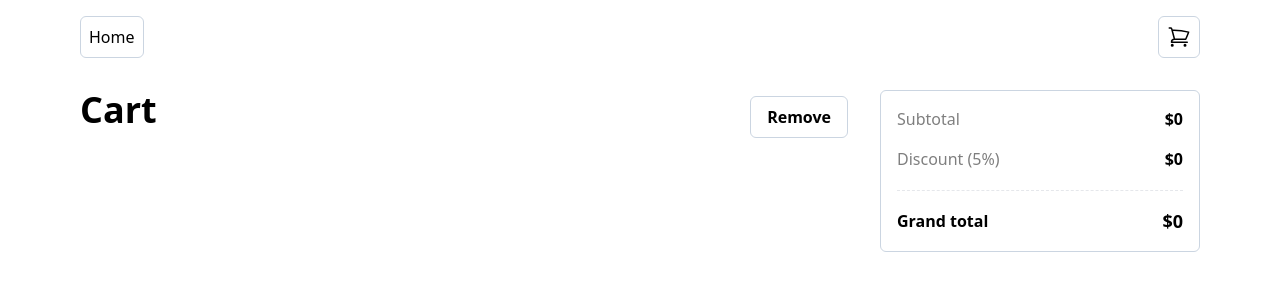
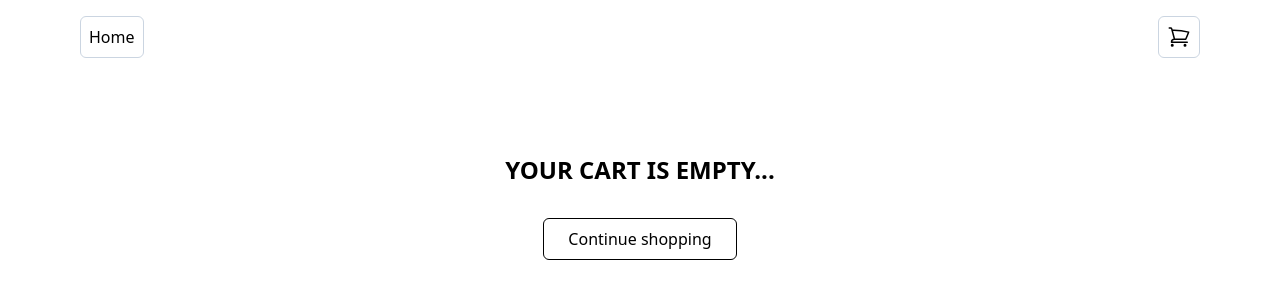
Before and after one commit to facindito/e-commerce, a React (Vite) app: page /cart in a window 1280 px wide. Shown: the top 300 px of the page. Built offline with nearby package versions, Linux system fonts and the light colour scheme.

Commit message:
item quantity indicator and empty cart page

```diff
--- a/src/App.jsx
+++ b/src/App.jsx
@@ -4,7 +4,7 @@ import { Outlet } from 'react-router-dom'
 
 export default function App () {
   return (
-    <div className='max-w-6xl mx-auto flex flex-col overflow-hidden'>
+    <div className='h-auto overflow-hidden'>
       <CartProvider>
         <Header />
         <Outlet />
--- a/src/components/Cart.jsx
+++ b/src/components/Cart.jsx
@@ -3,12 +3,12 @@ import useCart from '../hooks/useCart'
 export default function CartItems () {
   const { cart, removeToCart, addToCart } = useCart()
 
-  if (!cart.total) return null
+  if (cart.total === 0) return null
   return (
     <main>
       <table className='w-full'>
         <thead>
-          <tr className='text-gray-400 text-left hidden md:table-row'>
+          <tr className='text-gray-400 text-left hidden sm:table-row'>
             <th className='px-4 py-2 font-medium' colSpan='2'>Product</th>
             <th className='px-4 py-2 font-medium'>Quantity</th>
             <th className='px-4 py-2 font-medium'>Price</th>
@@ -18,19 +18,19 @@ export default function CartItems () {
           {
             Object
               .keys(cart)
-              .filter(key => key !== 'total')
+              .filter(key => key !== 'total' && key !== 'count')
               .map(key => {
                 const { title, price, quantity, thumbnail } = cart[key]
                 return (
-                  <tr key={key} className='border-t flex flex-col justify-between items-center md:table-row'>
+                  <tr key={key} className='border-t flex flex-col justify-between items-center sm:table-row'>
                     <td className='px-4 py-2'>
-                      <div className='w-80 sm:w-24 border border-slate-300 rounded-md overflow-hidden'>
+                      <div className='w-full sm:w-24 border border-black rounded-md overflow-hidden'>
                         <img src={thumbnail} alt={title} className='object-contain aspect-square' />
                       </div>
                     </td>
                     <td className='px-4 py-2'>{title}</td>
                     <td className='px-4 py-2'>
-                      <div className='w-fit border border-slate-300 rounded-md flex items-center'>
+                      <div className='w-fit border border-black rounded-md flex items-center'>
                         <button
                           className='px-4 py-1'
                           onClick={() => removeToCart(cart[key])}
--- a/src/components/Header.jsx
+++ b/src/components/Header.jsx
@@ -1,9 +1,14 @@
 import { NavLink } from 'react-router-dom'
 import { CartIcon } from './Icons'
+import useCart from '../hooks/useCart'
 
 export default function Header () {
+  const { cart } = useCart()
+
+  console.log(cart)
+
   return (
-    <header className='flex justify-between items-center'>
+    <header className='max-w-6xl mx-auto flex justify-between items-center'>
       <NavLink
         to='/'
         className='p-2 m-4 border border-slate-300 rounded-md hover:bg-slate-300'
@@ -12,9 +17,18 @@ export default function Header () {
       </NavLink>
       <NavLink
         to='/cart'
-        className='p-2 m-4 border border-slate-300 rounded-md hover:bg-slate-300'
+        className='p-2 m-4 border border-slate-300 rounded-md hover:bg-slate-300 relative'
       >
         <CartIcon />
+        {
+          cart && (
+            <div
+              className='w-4 h-4 absolute flex justify-center items-center rounded-full bg-black z-10 top-0.5 right-0.5 text-white text-[10px]'
+            >
+              {cart.count}
+            </div>
+          )
+        }
       </NavLink>
     </header>
   )
--- a/src/pages/Cart.jsx
+++ b/src/pages/Cart.jsx
@@ -1,16 +1,29 @@
+import { Link } from 'react-router-dom'
 import CartItems from '../components/Cart'
 import useCart from '../hooks/useCart'
 
 export default function Cart () {
   const { cart, clearCart } = useCart()
-
+  const discount = Math.round(cart.total * 0.05)
+  if (!cart) {
+    return (
+      <section className='mt-20 flex flex-col justify-center items-center gap-8'>
+        <h2 className='font-bold text-2xl'>YOUR CART IS EMPTY...</h2>
+        <Link
+          to='/'
+          className='px-6 py-2 border border-black rounded-md hover:bg-black hover:text-white'
+        >Continue shopping
+        </Link>
+      </section>
+    )
+  }
   return (
-    <div className='flex flex-col lg:flex-row'>
+    <div className='max-w-6xl mx-auto flex flex-col lg:flex-row'>
       <section className='flex flex-col flex-1'>
         <header className='flex justify-between items-baseline p-4'>
           <h2 className='text-4xl font-bold'>Cart</h2>
           <button
-            className='font-bold hover:bg-slate-300 border border-slate-300 rounded-md px-4 py-2'
+            className='font-bold hover:bg-black hover:text-white border border-black rounded-md px-4 py-2'
             onClick={clearCart}
           >
             Remove
@@ -19,19 +32,19 @@ export default function Cart () {
         <CartItems />
       </section>
       <section className='p-4'>
-        <div className='w-full md:w-80 max-w-sm h-fit border border-slate-300 p-4 rounded-md flex flex-col gap-4'>
+        <div className='w-full md:w-80 max-w-sm h-fit border border-black p-4 rounded-md flex flex-col gap-4'>
           <div className='flex justify-between items-center'>
             <span className='opacity-50 font-medium'>Subtotal</span>
             <strong>${cart.total ? cart.total : 0}</strong>
           </div>
           <div className='flex justify-between items-center'>
             <span className='opacity-50 font-medium'>Discount (5%)</span>
-            <strong>${cart.total ? cart.total * 0.05 : 0}</strong>
+            <strong>${cart.total ? discount : 0}</strong>
           </div>
           <div className='h-1 border-b border-dashed' />
           <div className='flex justify-between items-center'>
             <strong>Grand total</strong>
-            <strong className='text-lg'>${cart.total ? cart?.total - (cart?.total * 0.05) : 0}</strong>
+            <strong className='text-lg'>${cart.total ? cart?.total - (discount) : 0}</strong>
           </div>
         </div>
       </section>
--- a/src/pages/Home.jsx
+++ b/src/pages/Home.jsx
@@ -8,7 +8,7 @@ export default function Home () {
   const filteredProducts = filterProducts({ products })
 
   return (
-    <main className='flex'>
+    <main className='max-w-6xl mx-auto flex flex-col md:flex-row'>
       <Sidebar />
       <Products products={filteredProducts} />
     </main>
--- a/src/reducers/cart.jsx
+++ b/src/reducers/cart.jsx
@@ -1,7 +1,7 @@
 import { useReducer } from 'react'
 
-const cartInitialState = JSON.parse(window.localStorage.getItem('cart')) || {}
-
+const cartInitialState = JSON.parse(window.localStorage.getItem('cart')) || false
+const clearLocalStorage = () => window.localStorage.clear('cart')
 const CART_ACTIONS_TYPES = {
   ADD_TO_CART: 'ADD_TO_CART',
   REMOVE_FROM_CART: 'REMOVE_FROM_CART',
@@ -37,6 +37,7 @@ const UPDATE_STATE_BY_ACTION = {
         ...product,
         quantity: 1
       },
+      count: state.count ? state.count + 1 : 1,
       total: state.total ? state.total + price : price
     }
     updateLocalStore(newState)
@@ -48,9 +49,16 @@ const UPDATE_STATE_BY_ACTION = {
     const { id, price } = product
 
     if (state[id].quantity === 1) {
-      const newState = { ...state, total: state.total - price }
+      const newState = {
+        ...state,
+        count: state.count - 1,
+        total: state.total - price
+      }
       delete newState[id]
-      updateLocalStore(newState)
+      if (newState.total === 0) {
+        clearLocalStorage()
+        return false
+      }
       return newState
     }
 
@@ -60,15 +68,15 @@ const UPDATE_STATE_BY_ACTION = {
         ...product,
         quantity: state[id].quantity - 1
       },
+
       total: state.total - price
     }
     updateLocalStore(newState)
     return newState
   },
   [CART_ACTIONS_TYPES.CLEAR_CART]: () => {
-    const newState = false
-    window.localStorage.clear('cart')
-    return newState
+    clearLocalStorage()
+    return false
   }
 }
 
```
